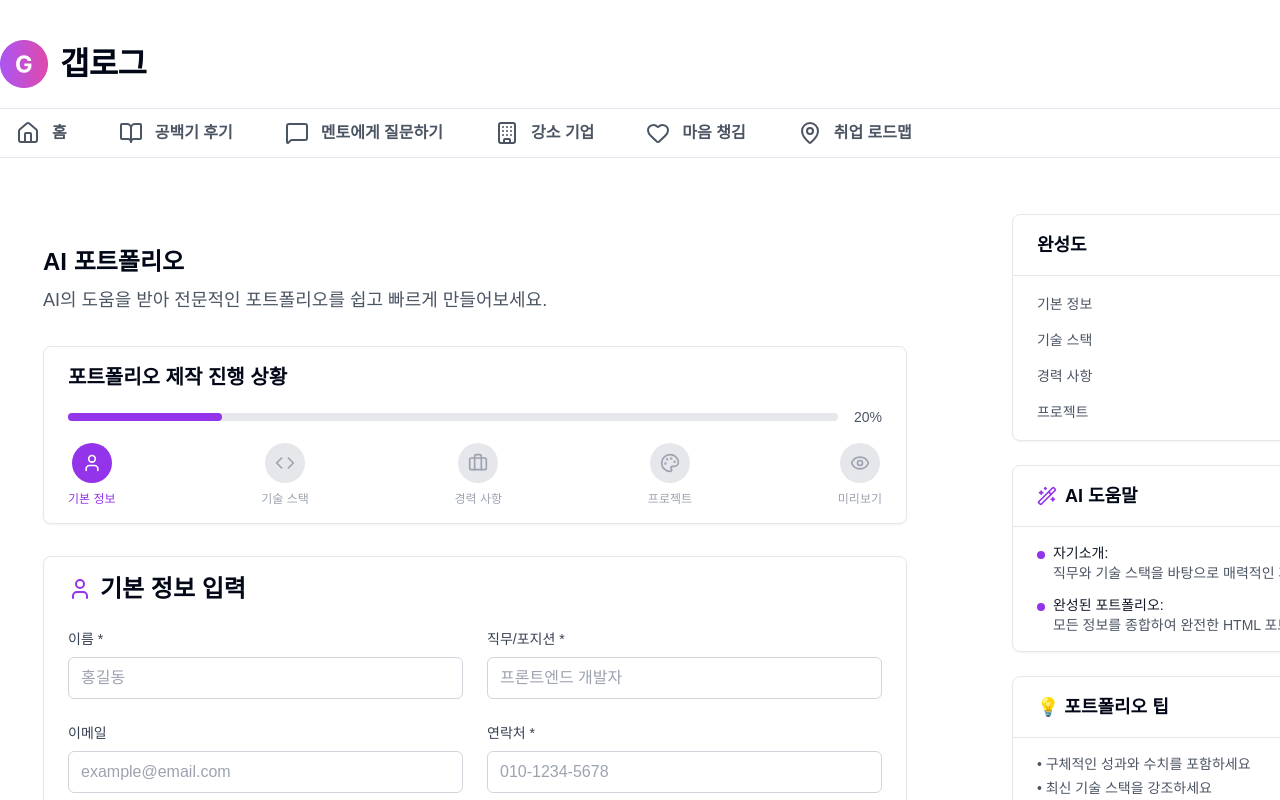
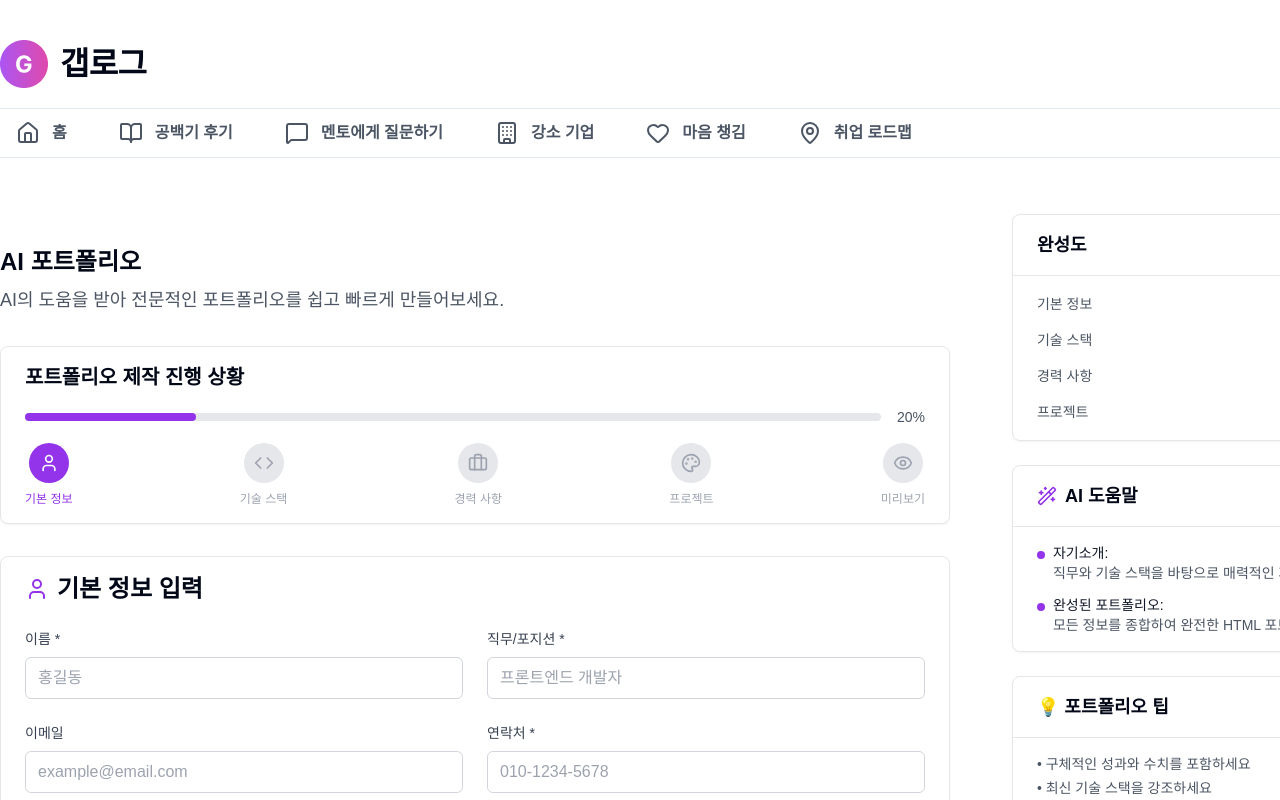
Before and after one commit to GapLog-2025/gaplog, a React (Vite) app in the folder frontend/: page /portfolio in a window 1280 px wide. Shown: the top 800 px of the page. Built offline with nearby package versions, Linux system fonts and the light colour scheme; a web font is replaced by a local one.

Commit message:
style: 포트폴리오 padding 삭제

```diff
--- a/frontend/src/features/Portfolio/ui/PortfolioPage.tsx
+++ b/frontend/src/features/Portfolio/ui/PortfolioPage.tsx
@@ -547,7 +547,7 @@ const PortfolioBuilderPage = () => {
 
   return (
     <Layout aside={<PortfolioSidebar />}>
-      <div className="max-w-4xl mx-auto py-8 px-4">
+      <div className="w-full py-8">
         <div className="mb-8">
           <h1 className="text-2xl font-bold text mb-2">AI 포트폴리오</h1>
           <p className="text-lg text-gray-600">
```
